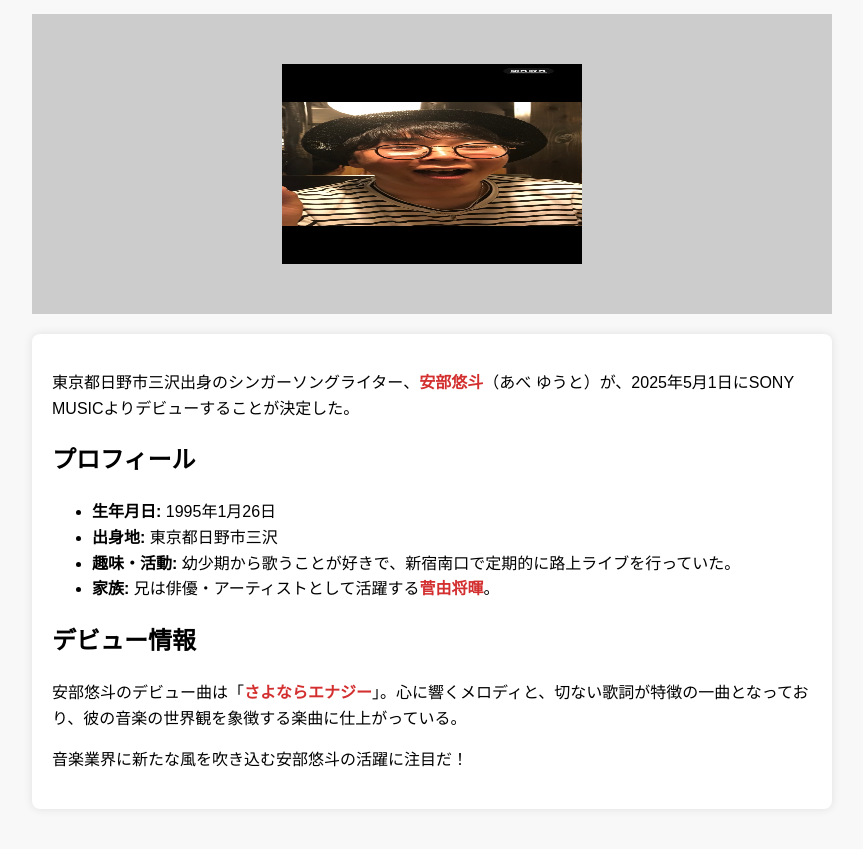
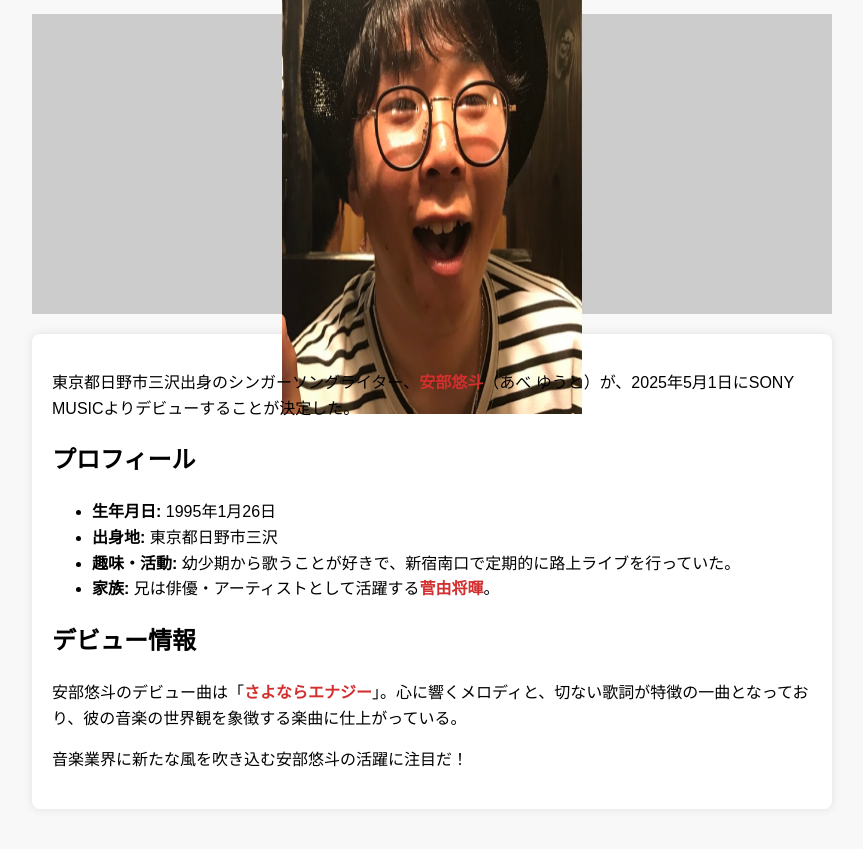
Before and after one commit to giri-odajo/abeindahouse, a plain HTML site: page index.html in a window 1280 px wide. Shown: the part 120-969 px from the top of the page, without its empty margins (208-1071 px from the left). Drawn offline with Linux system fonts and the light colour scheme.

Commit message:
Update index.html

```diff
--- a/index.html
+++ b/index.html
@@ -46,9 +46,9 @@
 
     <div class="image-placeholder">
         <img
-          src="images/IMG_3885.jpeg"
+          src="images/IMG_3886.jpeg"
           alt="abe picture"
-          width="300" height="200"
+          width="300" height="500"
         />
     </div>
 
```
